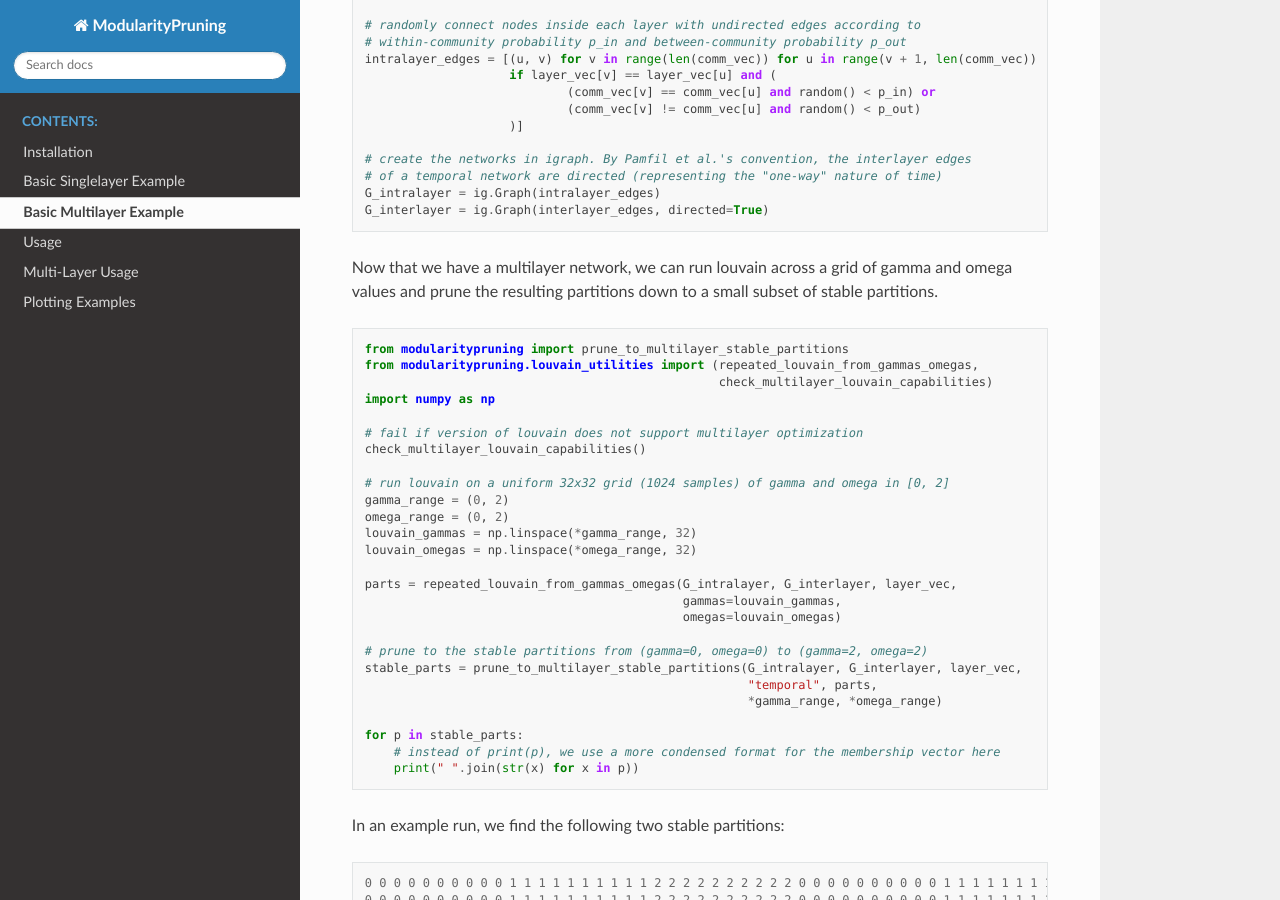
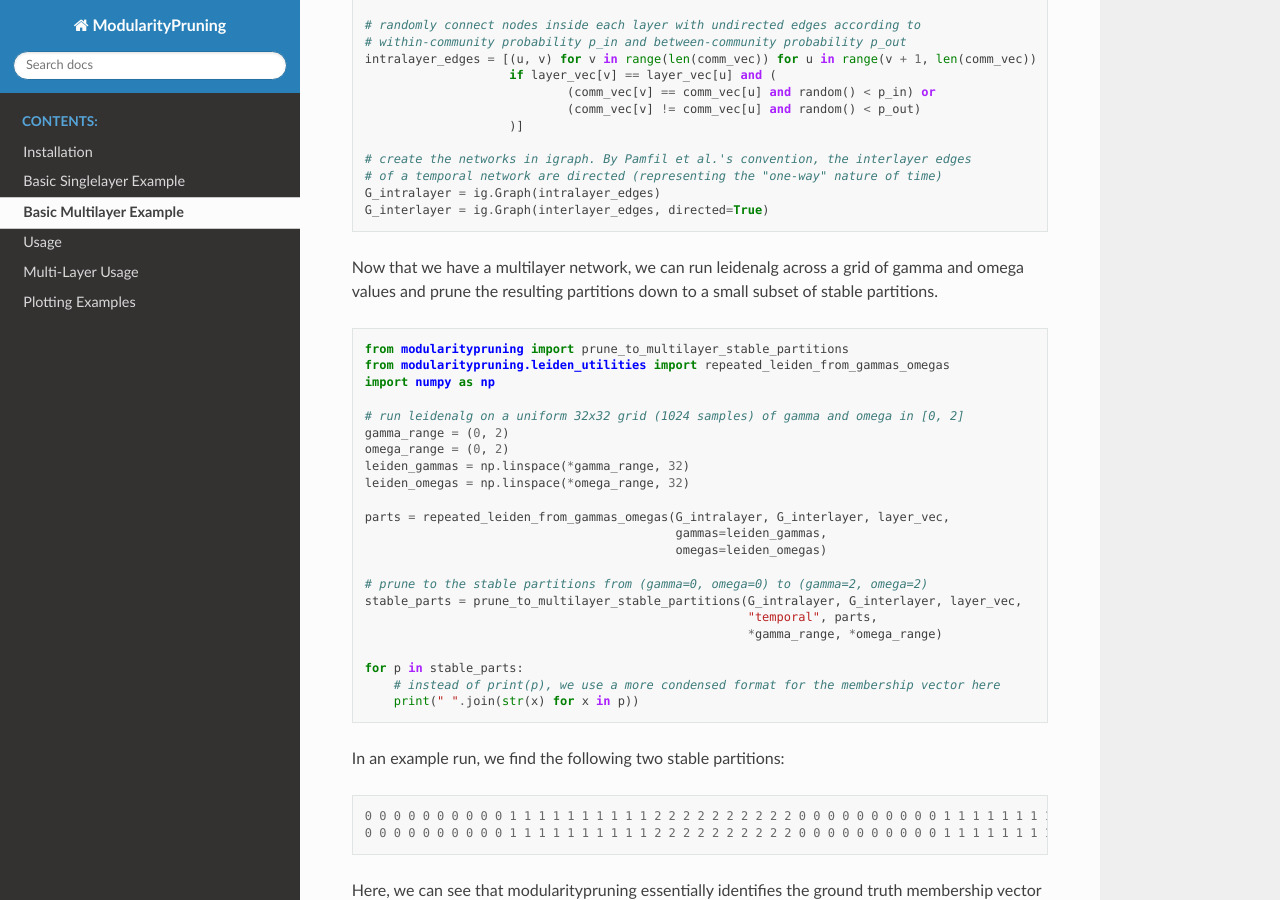
Before and after one commit to ragibson/ModularityPruning, a Sphinx documentation site: the page built from docs/source/basic_multilayer_example.rst, in a window 1280 px wide and 900 px high, scrolled down 703 px. Built offline with Sphinx 7.4.7 and the Read the Docs theme 2.0.0, drawn with Linux system fonts in a browser that asks for light colours.

Commit message:
Update documentation to use multilayer Leiden

```diff
--- a/docs/index.rst
+++ b/docs/index.rst
@@ -11,6 +11,11 @@ perspective of stochastic block model inference.
 
 This method works for single-layer and multi-layer networks, as well as for restricting focus to a fixed number of
 communities when desired.
+
+Prior to version v1.3, we used the Louvain algorithm for modularity maximization instead of Leiden. The deprecated
+module `modularitypruning.louvain_utilities` now shims single-layer functions to their corresponding Leiden versions in
+`modularitypruning.leiden_utilities` (though it still contains the legacy multi-layer functions since they can be
+faster in general).
 
 .. toctree::
    source/installation
--- a/docs/source/basic_example.rst
+++ b/docs/source/basic_example.rst
@@ -9,14 +9,14 @@ See :doc:`usage` for complete documentation on this function, but a simple examp
 
    import igraph as ig
    from modularitypruning import prune_to_stable_partitions
-   from modularitypruning.louvain_utilities import repeated_louvain_from_gammas
+   from modularitypruning.leiden_utilities import repeated_leiden_from_gammas
    import numpy as np
 
    # get Karate Club graph in igraph
    G = ig.Graph.Famous("Zachary")
 
-   # run louvain 1000 times on this graph from gamma=0 to gamma=2
-   partitions = repeated_louvain_from_gammas(G, np.linspace(0, 2, 1000))
+   # run leiden 1000 times on this graph from gamma=0 to gamma=2
+   partitions = repeated_leiden_from_gammas(G, np.linspace(0, 2, 1000))
 
    # prune to the stable partitions from gamma=0 to gamma=2
    stable_partitions = prune_to_stable_partitions(G, partitions, 0, 2)
--- a/docs/source/basic_multilayer_example.rst
+++ b/docs/source/basic_multilayer_example.rst
@@ -45,28 +45,24 @@ all communities into one in the final layer.
   G_intralayer = ig.Graph(intralayer_edges)
   G_interlayer = ig.Graph(interlayer_edges, directed=True)
 
-Now that we have a multilayer network, we can run louvain across a grid of gamma and omega values and prune the
+Now that we have a multilayer network, we can run leidenalg across a grid of gamma and omega values and prune the
 resulting partitions down to a small subset of stable partitions.
 
 .. code-block:: python
 
   from modularitypruning import prune_to_multilayer_stable_partitions
-  from modularitypruning.louvain_utilities import (repeated_louvain_from_gammas_omegas,
-                                                   check_multilayer_louvain_capabilities)
+  from modularitypruning.leiden_utilities import repeated_leiden_from_gammas_omegas
   import numpy as np
 
-  # fail if version of louvain does not support multilayer optimization
-  check_multilayer_louvain_capabilities()
-
-  # run louvain on a uniform 32x32 grid (1024 samples) of gamma and omega in [0, 2]
+  # run leidenalg on a uniform 32x32 grid (1024 samples) of gamma and omega in [0, 2]
   gamma_range = (0, 2)
   omega_range = (0, 2)
-  louvain_gammas = np.linspace(*gamma_range, 32)
-  louvain_omegas = np.linspace(*omega_range, 32)
+  leiden_gammas = np.linspace(*gamma_range, 32)
+  leiden_omegas = np.linspace(*omega_range, 32)
 
-  parts = repeated_louvain_from_gammas_omegas(G_intralayer, G_interlayer, layer_vec,
-                                              gammas=louvain_gammas,
-                                              omegas=louvain_omegas)
+  parts = repeated_leiden_from_gammas_omegas(G_intralayer, G_interlayer, layer_vec,
+                                             gammas=leiden_gammas,
+                                             omegas=leiden_omegas)
 
   # prune to the stable partitions from (gamma=0, omega=0) to (gamma=2, omega=2)
   stable_parts = prune_to_multilayer_stable_partitions(G_intralayer, G_interlayer, layer_vec,
```
Also changed, not shown: README.md (+3 -3 lines), docs/source/multilayer_usage.rst (+8 -10 lines), docs/source/plotting_examples.rst (+8 -12 lines), docs/source/usage.rst (+8 -10 lines).
